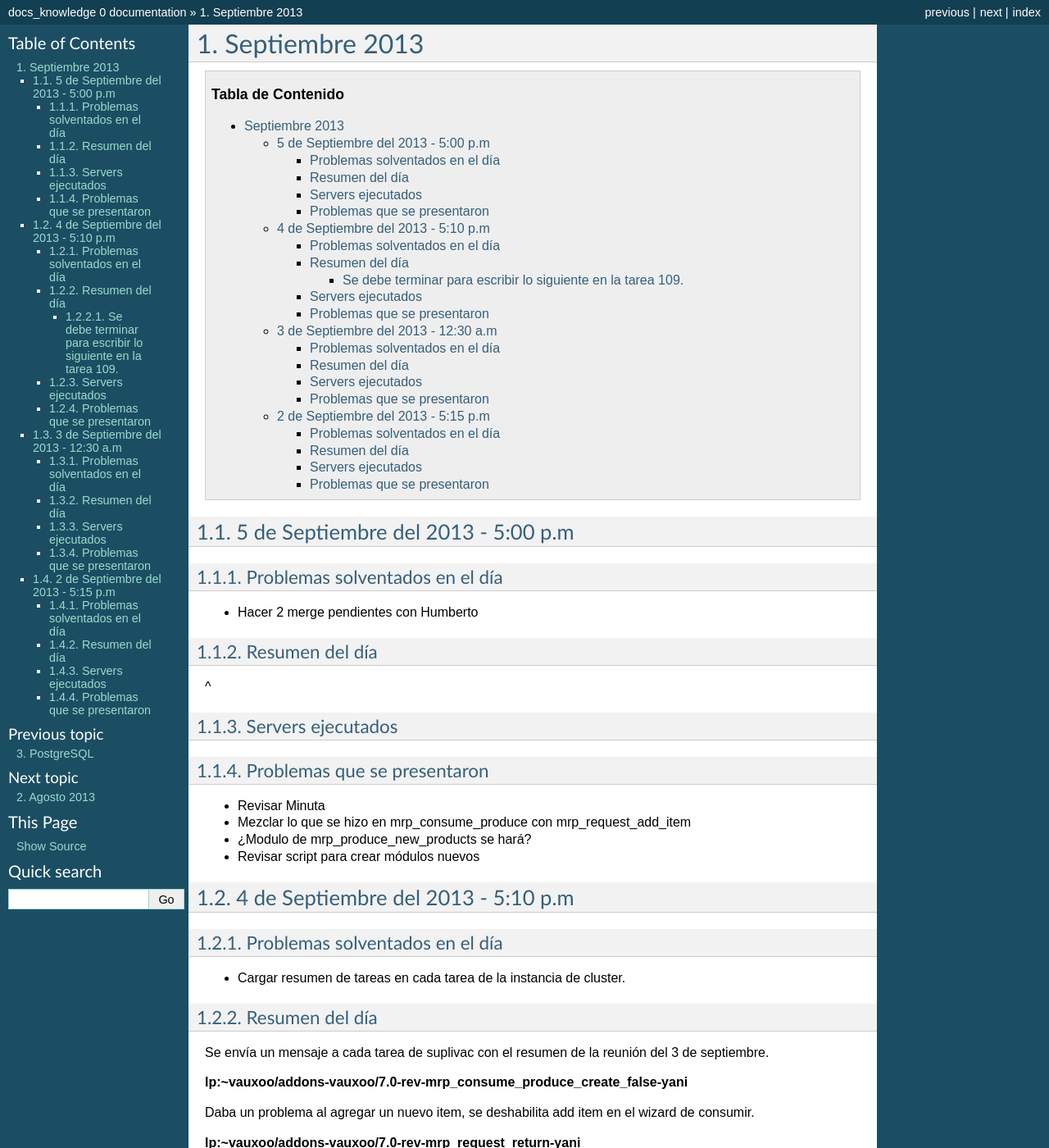
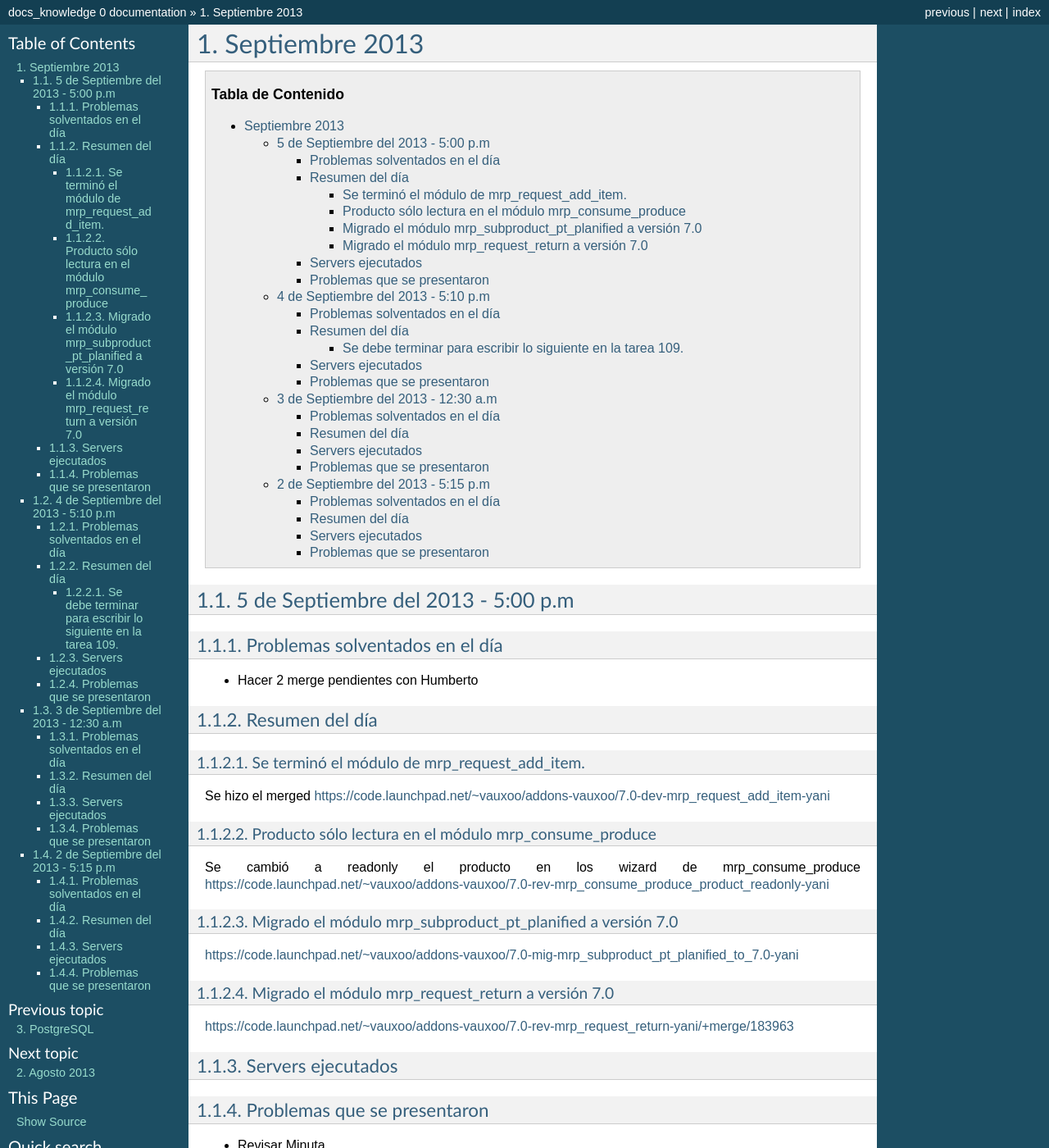
Before and after one commit to yaniaular/knowledge, a Sphinx documentation site: the page built from source/sep-2013.rst, in a window 1280 px wide and 1400 px high. Shown: the whole window at 82% size. Built offline with Sphinx 7.4.7, drawn with Linux system fonts in a browser that asks for light colours; formulas are drawn with MathJax 3.

Commit message:
[ADD] resumen del día 5 de septiembre del 2013

```diff
--- a/source/sep-2013.rst
+++ b/source/sep-2013.rst
@@ -17,7 +17,28 @@ Problemas solventados en el día
 Resumen del día
 ~~~~~~~~~~~~~~~
 
-^
+Se terminó el módulo de mrp_request_add_item.
+^^^^^^^^^^^^^^^^^^^^^^^^^^^^^^^^^^^^^^^^^^^^^
+Se hizo el merged
+https://code.launchpad.net/~vauxoo/addons-vauxoo/7.0-dev-mrp_request_add_item-yani
+
+
+Producto sólo lectura en el módulo mrp_consume_produce
+^^^^^^^^^^^^^^^^^^^^^^^^^^^^^^^^^^^^^^^^^^^^^^^^^^^^^^
+Se cambió a readonly el producto en los wizard de mrp_consume_produce
+https://code.launchpad.net/~vauxoo/addons-vauxoo/7.0-rev-mrp_consume_produce_product_readonly-yani
+
+Migrado el módulo mrp_subproduct_pt_planified a versión 7.0
+^^^^^^^^^^^^^^^^^^^^^^^^^^^^^^^^^^^^^^^^^^^^^^^^^^^^^^^^^^^
+https://code.launchpad.net/~vauxoo/addons-vauxoo/7.0-mig-mrp_subproduct_pt_planified_to_7.0-yani
+
+
+Migrado el módulo mrp_request_return a versión 7.0
+^^^^^^^^^^^^^^^^^^^^^^^^^^^^^^^^^^^^^^^^^^^^^^^^^^
+https://code.launchpad.net/~vauxoo/addons-vauxoo/7.0-rev-mrp_request_return-yani/+merge/183963
+
+
+
 
 ~~~~~~~~~~~~~~~~~~
 Servers ejecutados
```
